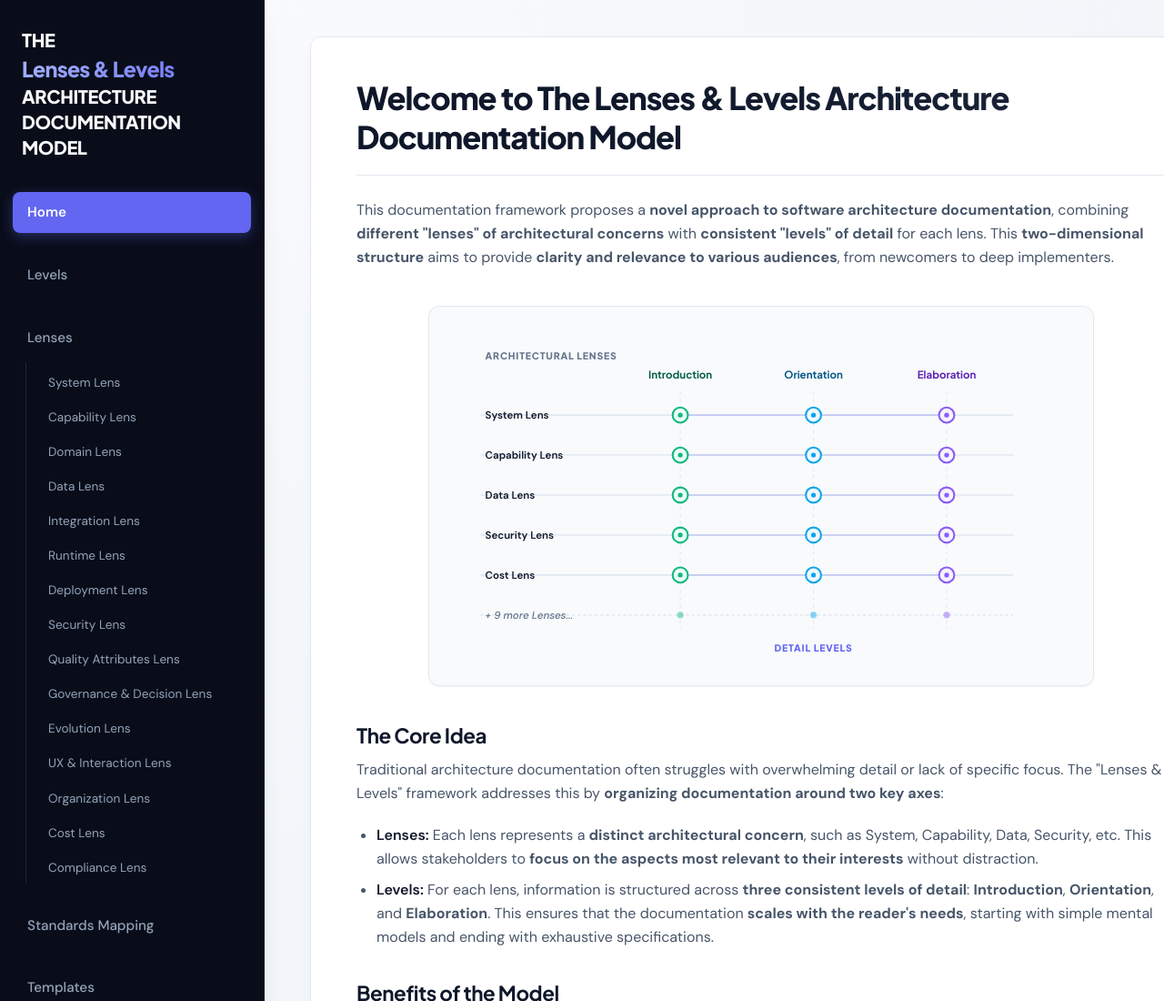
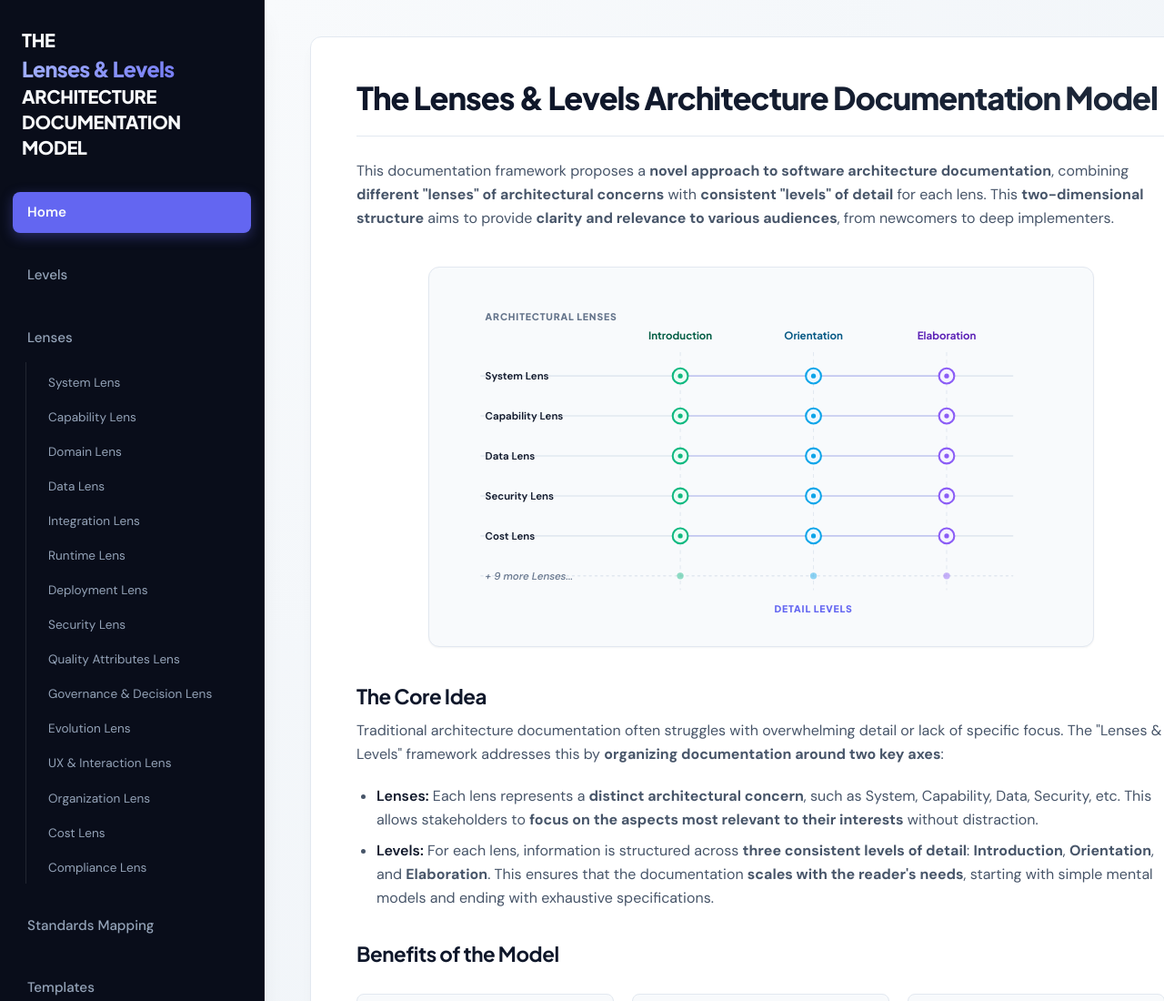
Before and after one commit to michaelsauter/lenses-and-levels, a plain HTML site: page index.html in a window 1280 px wide. Shown: the top 1100 px of the page at 91% size. Drawn offline with Linux system fonts and the light colour scheme.

Commit message:
Shorten headline

```diff
--- a/index.html
+++ b/index.html
@@ -44,7 +44,7 @@
 
         <main class="main-content-area">
             <section class="main-content">
-                <h2>Welcome to The Lenses & Levels Architecture Documentation Model</h2>
+                <h2>The Lenses & Levels Architecture Documentation Model</h2>
 
                 <p>This documentation framework proposes a <b>novel approach to software architecture documentation</b>, combining <b>different "lenses" of architectural concerns</b> with <b>consistent "levels" of detail</b> for each lens. This <b>two-dimensional structure</b> aims to provide <b>clarity and relevance to various audiences</b>, from newcomers to deep implementers.</p>
 
```
